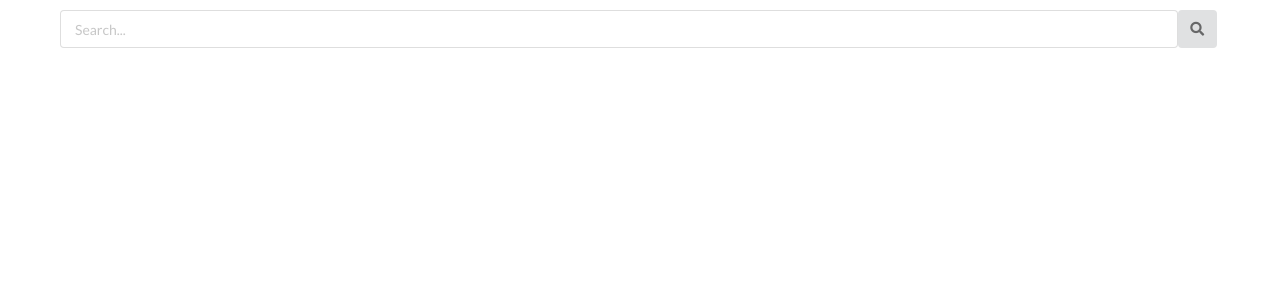
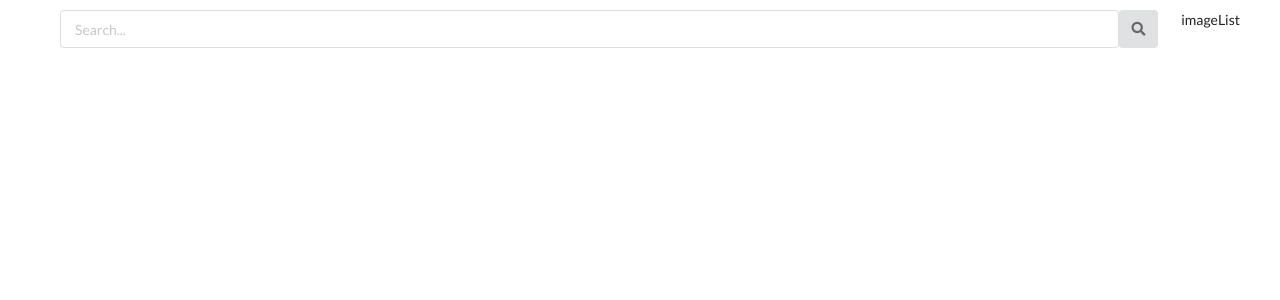
Before and after one commit to heimzza/pictures, a React (Create React App) app: page / in a window 1280 px wide. Shown: the top 300 px of the page. Built offline with nearby package versions, Linux system fonts and the light colour scheme.

Commit message:
image list

```diff
--- a/src/components/App.js
+++ b/src/components/App.js
@@ -2,20 +2,26 @@ import React, { Component } from 'react';
 import SearchBar from './SearchBar/SearchBar'
 import './app.css'
 import axios from 'axios';
+import ImageList from './Image/ImageList';
 
 class App extends Component {
+  state = {
+    images:[]
+  }
 
-  onSearchImage = search => {
+  onSearchImage = async(search) => {
     console.log("App: " + search);
-    axios.get('https://api.unsplash.com/search/photos',{
+    const result = await axios.get('https://api.unsplash.com/search/photos',{
       params:{
         query : search
       },
       headers:{
         Authorization : "Client-ID xcDXwAswX_NPuZq9PJQXCKx1OktVyhlVXxd9wm_QQOk"
       }
-    }).then((result) => {
-      console.log(result);
+    });
+    // console.log(result.data.results);
+    this.setState({
+      images:result.data.results
     });
   }
 
@@ -23,6 +29,7 @@ class App extends Component {
     return (
       <div className='app-container'>
         <SearchBar onSearchImage={this.onSearchImage}></SearchBar>
+        <ImageList/>
       </div>
     );
   }
--- /dev/null
+++ b/src/components/Image/ImageList.js
@@ -0,0 +1,11 @@
+import React from 'react';
+
+function ImageList(props) {
+    return (
+        <div>
+            imageList
+        </div>
+    );
+}
+
+export default ImageList;
```
